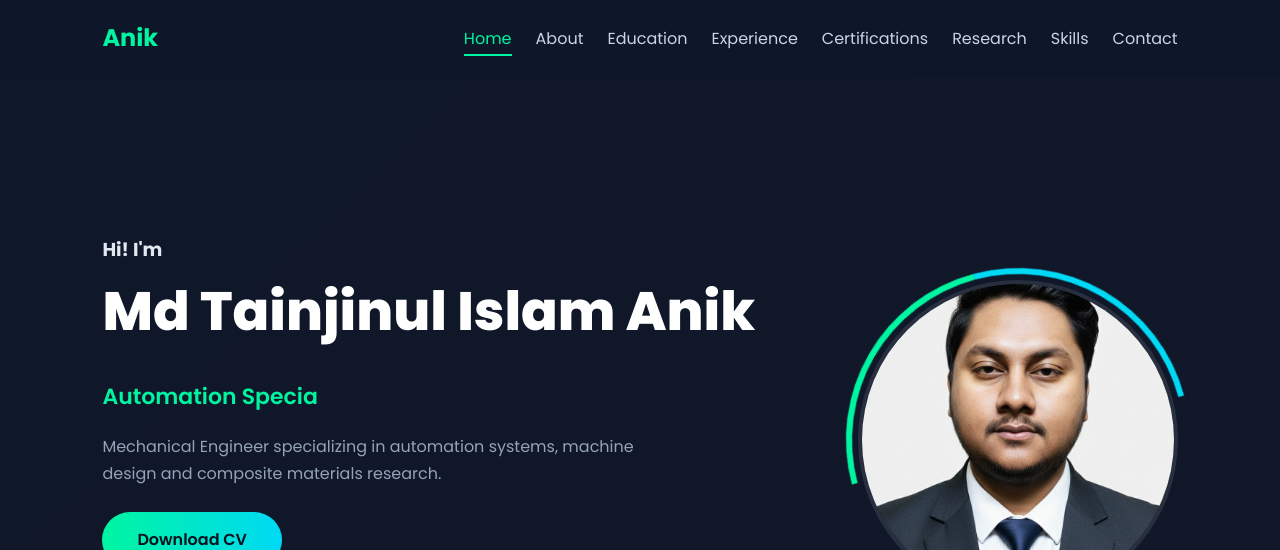
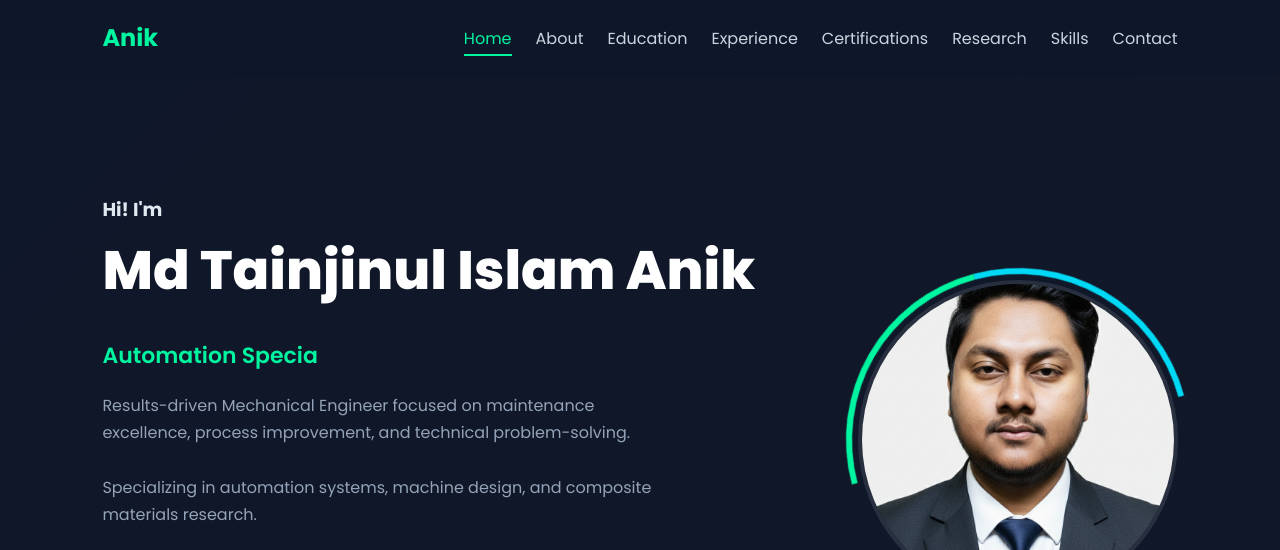
Before and after one commit to aniktainjinul/anik-portfolio, a plain HTML site: page index.html in a window 1280 px wide. Shown: the top 550 px of the page. Drawn offline with Linux system fonts and the light colour scheme.

Commit message:
Update index.html

```diff
--- a/index.html
+++ b/index.html
@@ -443,7 +443,11 @@ footer{
     <h3>Hi! I'm</h3>
     <h1>Md Tainjinul Islam Anik</h1>
     <div class="role" id="role" aria-hidden="false"></div>
-    <p>Mechanical Engineer specializing in automation systems, machine design and composite materials research.</p>
+    <p>
+Results-driven Mechanical Engineer focused on maintenance excellence, process improvement, and technical problem-solving.
+<br><br>
+Specializing in automation systems, machine design, and composite materials research.
+</p>
     <a href="Md_Tainjinul_Islam_Anik_CV.pdf" target="_blank" class="resume-btn" rel="noopener">Download CV</a>
 
     <div class="social-icons" aria-label="social links">
```
